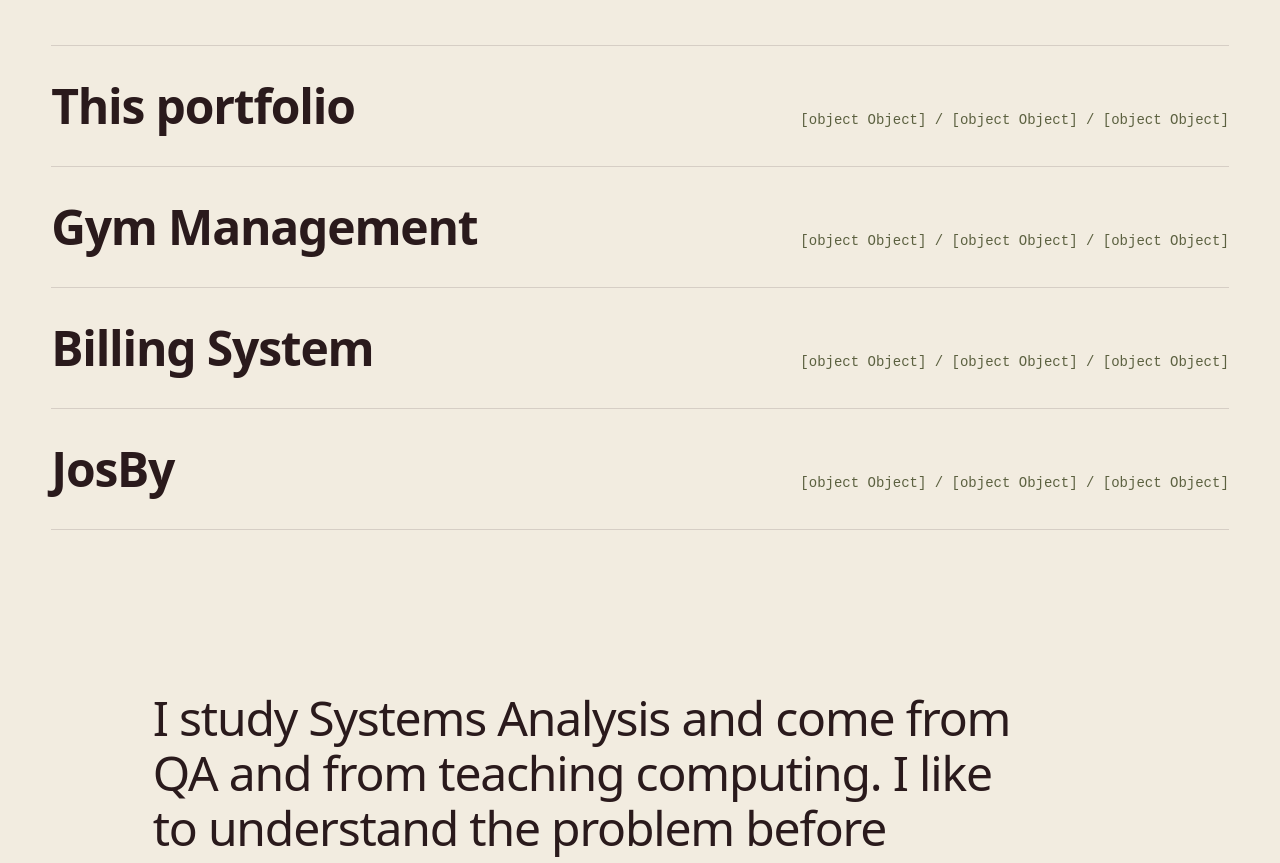
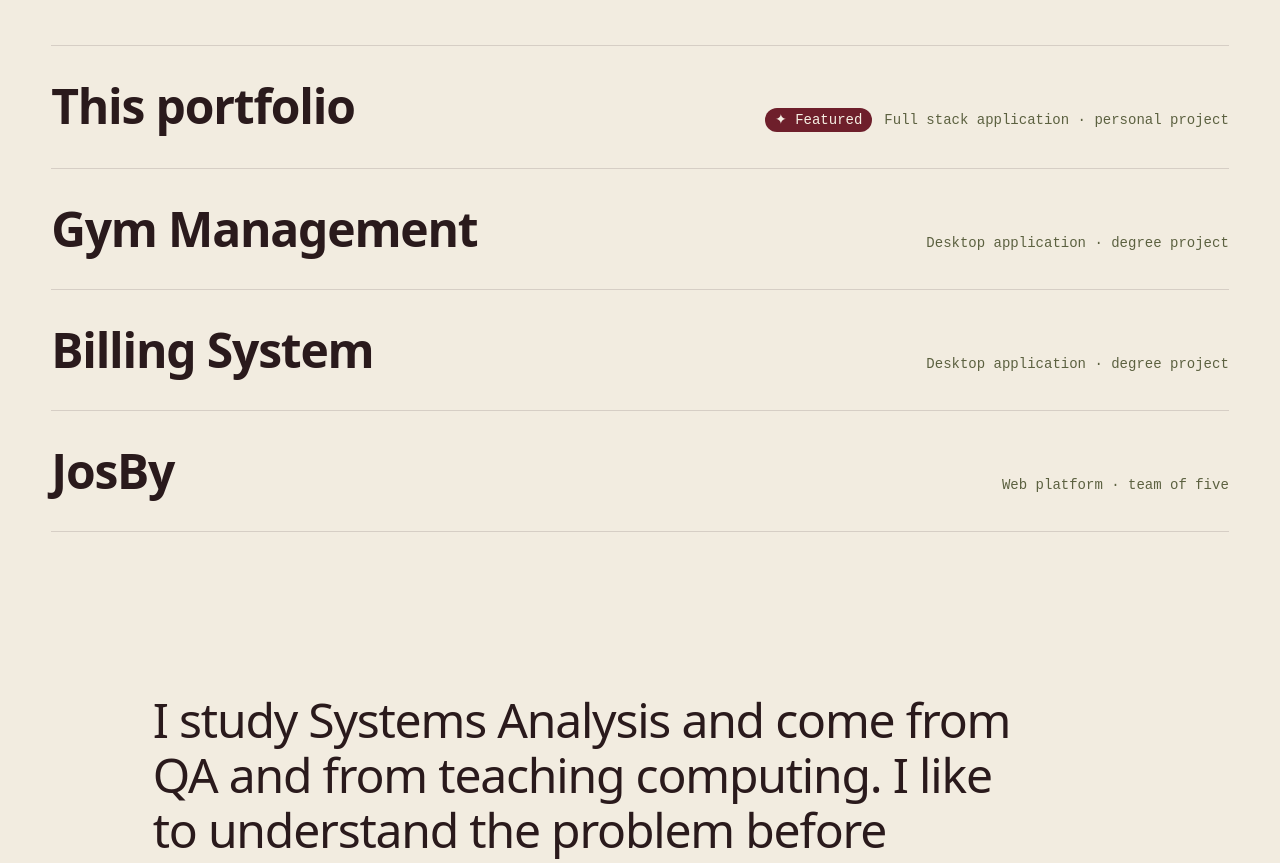
Before and after one commit to Brisa-Ledezma/Portfolio, a React (Vite) app in the folder front/: page / in a window 1280 px wide. Shown: the part 1027-1890 px from the top of the page. Built offline with nearby package versions, Linux system fonts and the light colour scheme; no server answers.

Commit message:
feat(front): highlight featured project and show where each skill was used

```diff
--- a/front/src/pages/About.tsx
+++ b/front/src/pages/About.tsx
@@ -81,8 +81,11 @@ export function About() {
             <Reveal key={group.label}>
               <div className="grid gap-3 border-b border-line py-6 md:grid-cols-12 md:items-baseline">
                 <dt className="font-mono text-xs text-detail md:col-span-3 md:text-sm">{group.label}</dt>
-                <dd className="font-display text-2xl font-medium leading-snug tracking-tight md:col-span-9 md:text-3xl">
-                  {group.items.join(', ')}
+                <dd className="md:col-span-9">
+                  <p className="font-display text-2xl font-medium leading-snug tracking-tight md:text-3xl">
+                    {group.items.join(', ')}
+                  </p>
+                  {group.evidence && <p className="mt-2 text-sm text-ink-muted">{group.evidence}</p>}
                 </dd>
               </div>
             </Reveal>
--- a/front/src/pages/Home.tsx
+++ b/front/src/pages/Home.tsx
@@ -40,8 +40,13 @@ export function Home() {
                   <span className="font-display text-3xl font-semibold tracking-tight transition-[color,transform] duration-300 group-hover:translate-x-3 group-hover:text-accent md:text-5xl">
                     {project.name}
                   </span>
-                  <span className="font-mono text-xs text-detail md:text-sm">
-                    {project.stack.slice(0, 3).join(' / ')}
+                  <span className="flex items-center gap-3 font-mono text-xs text-detail md:text-sm">
+                    {project.featured && (
+                      <span className="rounded-full bg-block px-2.5 py-0.5 text-on-block">
+                        ✦ {t.projects.featuredLabel}
+                      </span>
+                    )}
+                    {project.kind}
                   </span>
                 </Link>
               </Reveal>
```
